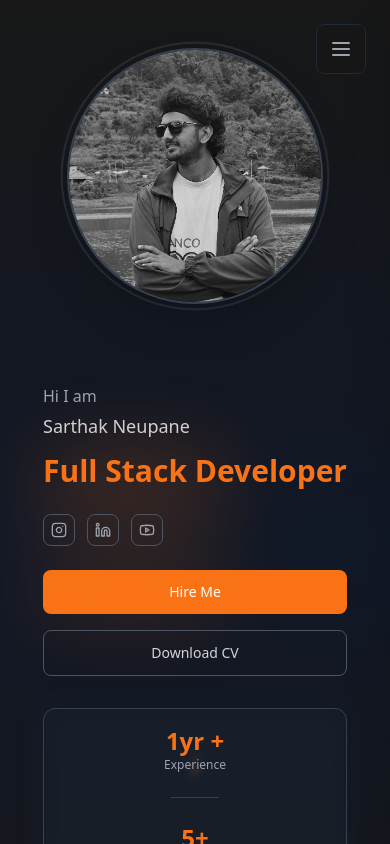
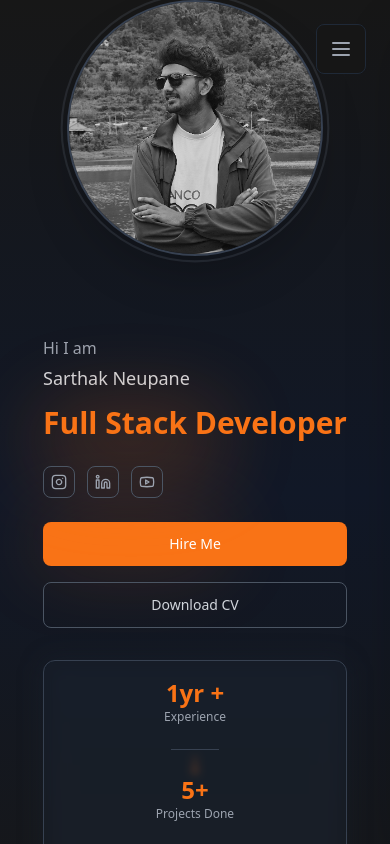
Before and after one commit to sarthakneupane/my-portfolio, a React (Vite) app: page / in a window 390 px wide. Shown: the top 844 px of the page. Built offline with nearby package versions, Linux system fonts and the light colour scheme.

Commit message:
home page padding fix

```diff
--- a/src/pages/Home.jsx
+++ b/src/pages/Home.jsx
@@ -12,9 +12,18 @@ export default function Home() {
   };
 
   return (
-    <section id="home" className="min-h-screen w-full bg-gradient-to-b from-neutral-900 via-gray-900 to-neutral-900 flex items-center">
-      {/* Main Content */}
-      <div className="flex flex-col lg:flex-row items-center justify-between w-full max-w-screen-2xl mx-auto px-4 sm:px-6 md:px-8 lg:px-12 py-12 lg:py-0">
+<section
+  id="home"
+  className="min-h-screen w-full bg-gradient-to-b from-neutral-900 via-gray-900 to-neutral-900 flex items-center"
+>
+  {/* Outer wrapper */}
+  <div className="w-full px-4 sm:px-6 md:px-8 lg:px-12 flex justify-center">
+
+    {/* Inner container */}
+    <div className="w-full max-w-screen-2xl flex flex-col lg:flex-row items-center justify-between">
+
+
+
 
         {/* Left Content */}
         <div className="flex-1 max-w-2xl relative z-10 order-2 lg:order-1 mt-12 lg:mt-0 lg:pr-8">
@@ -116,6 +125,7 @@ export default function Home() {
           </div>
         </div>
       </div>
+    </div>
 
       {/* Scroll indicator at bottom - hide on mobile if content is long */}
       <div className="hidden sm:block absolute bottom-8 left-1/2 transform -translate-x-1/2">
```
